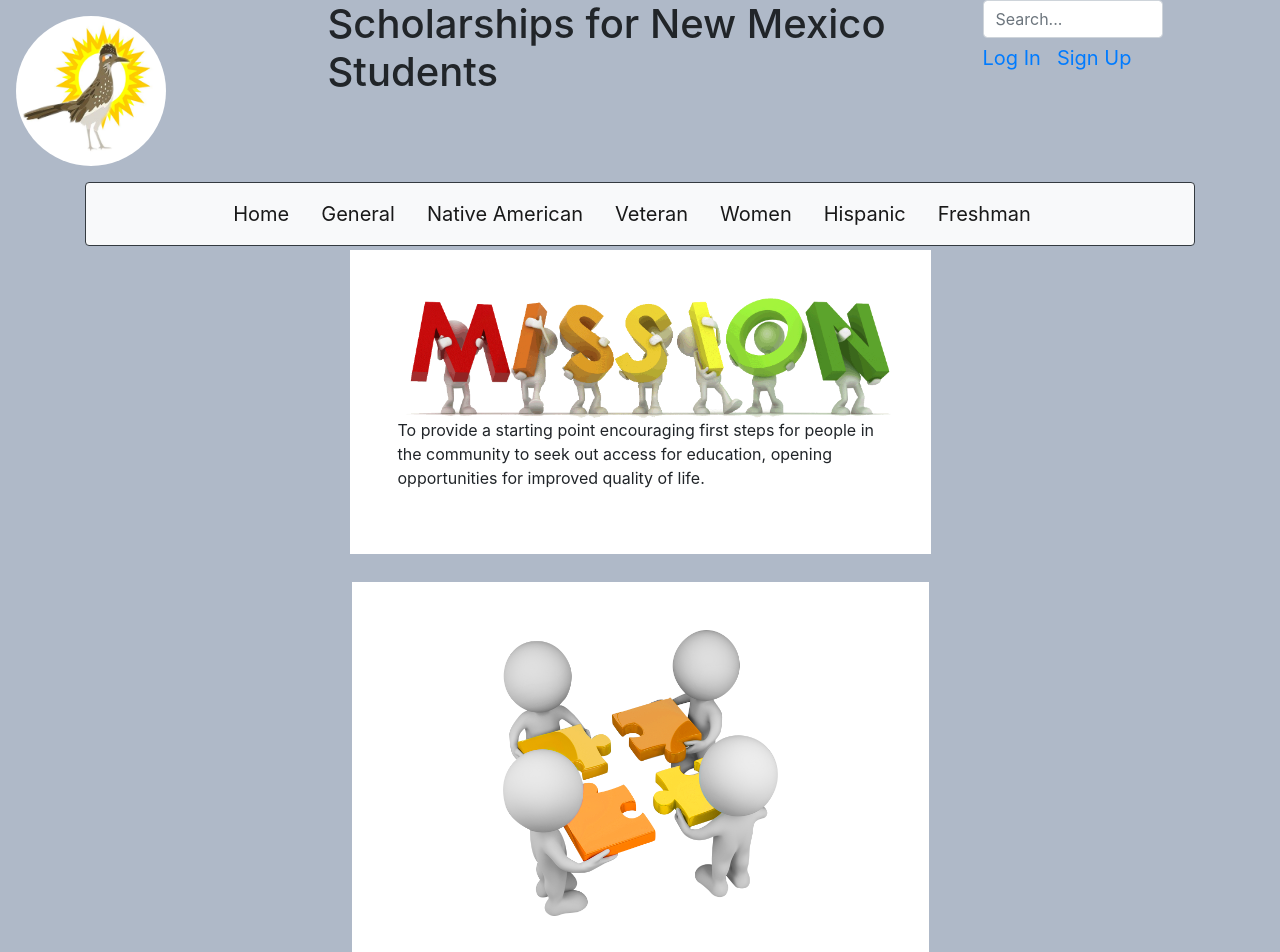
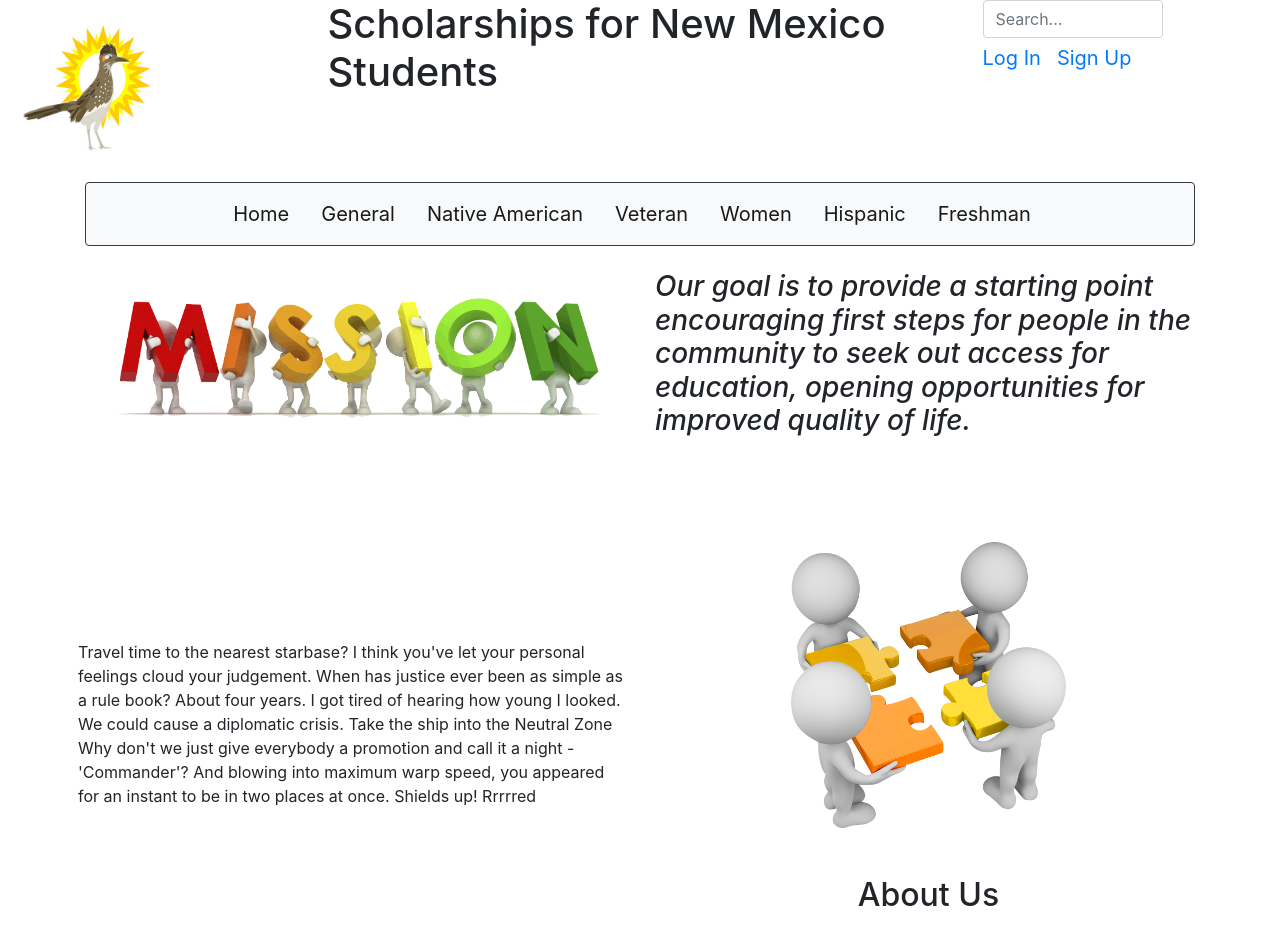
Before and after one commit to team-free-money/team-free-money-cs, a React (Create React App) app in the folder frontend/: page / in a window 1280 px wide. Shown: the top 952 px of the page. Built offline with nearby package versions, Linux system fonts and the light colour scheme.

Commit message:
updating and pulling

```diff
--- a/frontend/src/ui/Home.js
+++ b/frontend/src/ui/Home.js
@@ -9,21 +9,20 @@ export const Home = () => {
             <Container as={"section"} className='p-1'>
                 <Row className={"g-0"}>
                     <Col xs={10} md={6} className="d-block mx-auto bg-white p-5">
-                        <Image src={IMG2} fluid className="mx-2 d-block" alt="Mission"/>
-                        <p>
-                            To provide a starting point encouraging first steps for people in the community to seek out access for education,
+                        <Image height={500} width={500} src={IMG2} fluid className="mx-2 d-block" alt="Mission"/>
+                    </Col>
+                    <Col className="my-auto fst-italic font-italic">
+                        <h3>
+                            Our goal is to provide a starting point encouraging first steps for people in the community to seek out access for education,
                             opening opportunities for improved quality of life.
-                        </p>
+                        </h3>
                     </Col>
-
                 </Row>
             </Container>
             <Container as={"section"} className='mt-3 mb-4 p-2'>
 
                 <Row className={"g-5"}>
-                    <Col xs={10} md={6} className="d-block mx-auto bg-white p-5">
-                        <Image height={275} width={275} src={IMG1} fluid className="mx-auto d-block mb-5" alt="About Us"/>
-                        <h2 className="text-center">About Us</h2>
+                    <Col className="my-auto">
                         <p>
                             Travel time to the nearest starbase? I think you've let your personal feelings cloud your
                             judgement. When has justice ever been as simple as a rule book? About four years. I got tired of
@@ -32,6 +31,11 @@ export const Home = () => {
                             maximum warp speed, you appeared for an instant to be in two places at once. Shields up! Rrrrred
                         </p>
                     </Col>
+                    <Col xs={10} md={6} className="d-block mx-auto bg-white p-5">
+                        <Image height={275} width={275} src={IMG1} fluid className="mx-auto d-block mb-5" alt="About Us"/>
+                        <h2 className="text-center">About Us</h2>
+
+                    </Col>
 
                 </Row>
             </Container>
--- a/frontend/src/ui/syle.css
+++ b/frontend/src/ui/syle.css
@@ -1,3 +1,4 @@
 #root {
-    background-color: #AFB9C8;
+    /*background-color: #AFB9C8;*/
+    /*background-color: #f2f2f2;*/
 }
```
